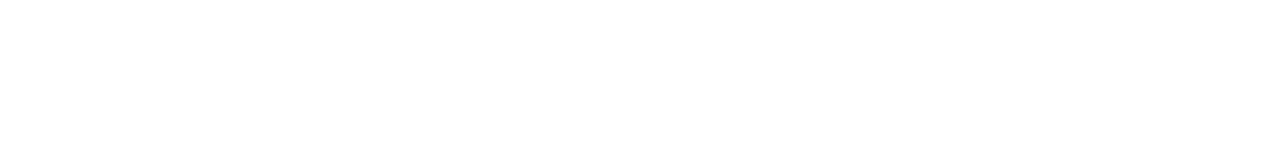
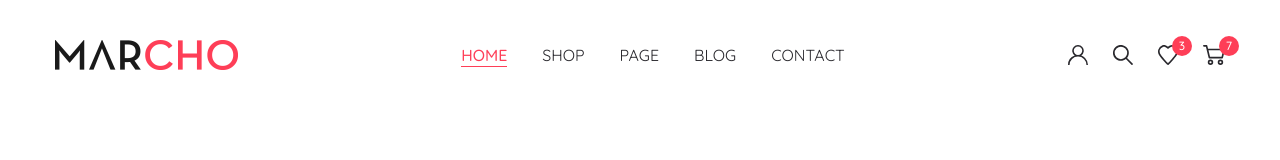
Before and after one commit to TimWolfskin/marcho, a website: page app/index.html in a window 1280 px wide. Drawn offline with nearby package versions, Linux system fonts and the light colour scheme; files that its build step writes are made by us from their sources.

Commit message:
added header

```diff
--- a/app/index.html
+++ b/app/index.html
@@ -5,12 +5,59 @@
   <meta charset="UTF-8">
   <meta name="viewport" content="width=device-width, initial-scale=1.0">
   <title>Document</title>
+  <link rel="preconnect" href="https://fonts.googleapis.com">
+  <link rel="preconnect" href="https://fonts.gstatic.com" crossorigin>
+  <link href="https://fonts.googleapis.com/css2?family=Quicksand:wght@400;500&family=Roboto:wght@400;700&display=swap"
+    rel="stylesheet">
   <link rel="stylesheet" href="css/style.min.css">
 </head>
 
 <body>
   <div class="wrapper">
-    <header class="header"></header>
+    <header class="header">
+      <div class="container">
+        <div class="header__inner">
+          <a class="logo" href="#">
+            <img class="logo__img" src="images/logo.png" alt="">
+          </a>
+          <nav class="menu">
+            <ul class="menu__list">
+              <li class="menu__list-item">
+                <a class="menu__list-link menu__list-link--active" href="#">HOME</a>
+              </li>
+              <li class="menu__list-item">
+                <a class="menu__list-link" href="#">SHOP</a>
+              </li>
+              <li class="menu__list-item">
+                <a class="menu__list-link" href="#">PAGE</a>
+              </li>
+              <li class="menu__list-item">
+                <a class="menu__list-link" href="#">BLOG</a>
+              </li>
+              <li class="menu__list-item">
+                <a class="menu__list-link" href="#">CONTACT</a>
+              </li>
+            </ul>
+          </nav>
+          <div class="user-nav">
+            <a class="user-nav__link" href="#">
+              <img class="user-nav__link-img" src="images/icons/user.svg" alt="">
+            </a>
+            <a class="user-nav__link" href="#">
+              <img class="user-nav__link-img" src="images/icons/search.svg" alt="">
+            </a>
+            <a class="user-nav__link" href="#">
+              <img class="user-nav__link-img" src="images/icons/heart.svg" alt="">
+              <span class="user-nav__num">3</span>
+            </a>
+            <a class="user-nav__link" href="#">
+              <img class="user-nav__link-img" src="images/icons/cart.svg" alt="">
+              <span class="user-nav__num">7</span>
+            </a>
+          </div>
+        </div>
+      </div>
+    </header>
     <main class="main"></main>
     <footer class="footer"></footer>
   </div>
--- a/app/scss/_global.scss
+++ b/app/scss/_global.scss
@@ -1,6 +1,13 @@
 html,
 body {
 	height: 100%;
+}
+
+body {
+	color: $default;
+	font-size: 16px;
+	line-height: 26px;
+	@extend %quicksand-500;
 }
 
 .wrapper {
--- a/app/scss/_vars.scss
+++ b/app/scss/_vars.scss
@@ -0,0 +1,26 @@
+$accent: #fe3e57;
+$default: #8d8d8d;
+$title: #29282d;
+
+%quicksand-400 {
+    font-family: 'Quicksand', sans-serif;
+    font-weight: 400;
+}
+
+%quicksand-500 {
+    font-family: 'Quicksand', sans-serif;
+    font-weight: 500;
+}
+
+%roboto-400 {
+    font-family: 'Roboto', sans-serif;
+    font-weight: 400;
+}
+
+%roboto-700 {
+    font-family: 'Roboto', sans-serif;
+    font-weight: 700;
+}
+
+// font-family: 'Quicksand', sans-serif;
+// font-family: 'Roboto', sans-serif;
--- a/app/scss/style.scss
+++ b/app/scss/style.scss
@@ -3,3 +3,66 @@
 @import 'reset';
 @import 'libs';
 @import 'global';
+
+
+.header {
+    padding: 40px 0;
+    &__inner {
+        display: flex;
+        justify-content: space-between;
+        align-items: center;
+    }
+}
+
+.menu {
+    &__list {
+        display: flex;
+    }
+    &__list-item + .menu__list-item {
+        padding-left: 35px;
+    }
+    &__list-link {
+        color: $title;
+        padding-bottom: 1px;
+        transition: all .3s;
+        @extend %quicksand-400;
+        &:hover {
+            border-bottom: 1px solid $accent;
+            @extend %quicksand-500;
+        }
+    }
+    &__list-link--active {
+        color: $accent;
+        border-bottom: 1px solid $accent;
+        @extend %quicksand-500;
+    }
+}
+
+.user-nav {
+    display: flex;
+    &__link {
+        position: relative;
+    }
+    &__link + .user-nav__link {
+        padding-left: 25px;
+    }
+    &__num {
+        position: absolute;
+        width: 20px;
+        height: 20px;
+        border-radius: 50%;
+        background-color: $accent;
+        top: -9px;
+        right: -14px;
+        font-size: 12px;
+        line-height: 20px;
+        text-align: center;
+        color: #fff;
+    }
+}
+
+
+
+
+
+@import 'media';
```
Also changed, not shown: app/images/icons/cart.svg (added), app/images/icons/heart.svg (added), app/images/icons/search.svg (added), app/images/icons/user.svg (added), app/images/logo.png (added), app/scss/media.scss (added).
